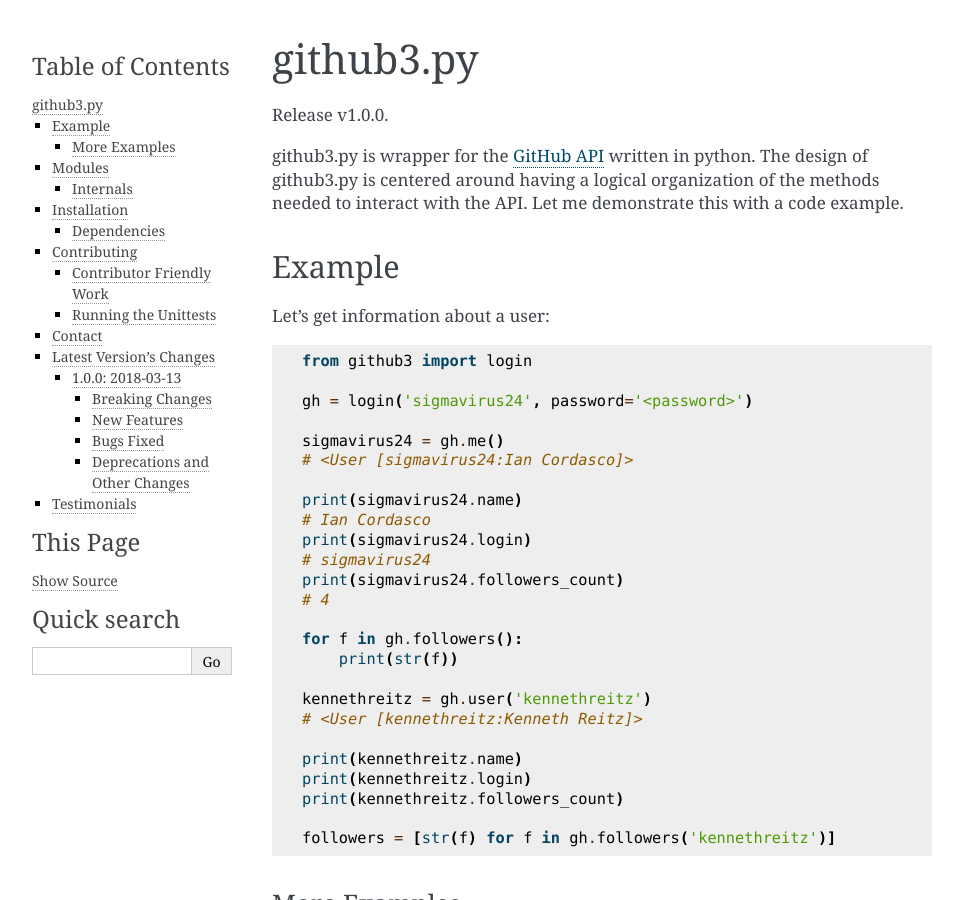
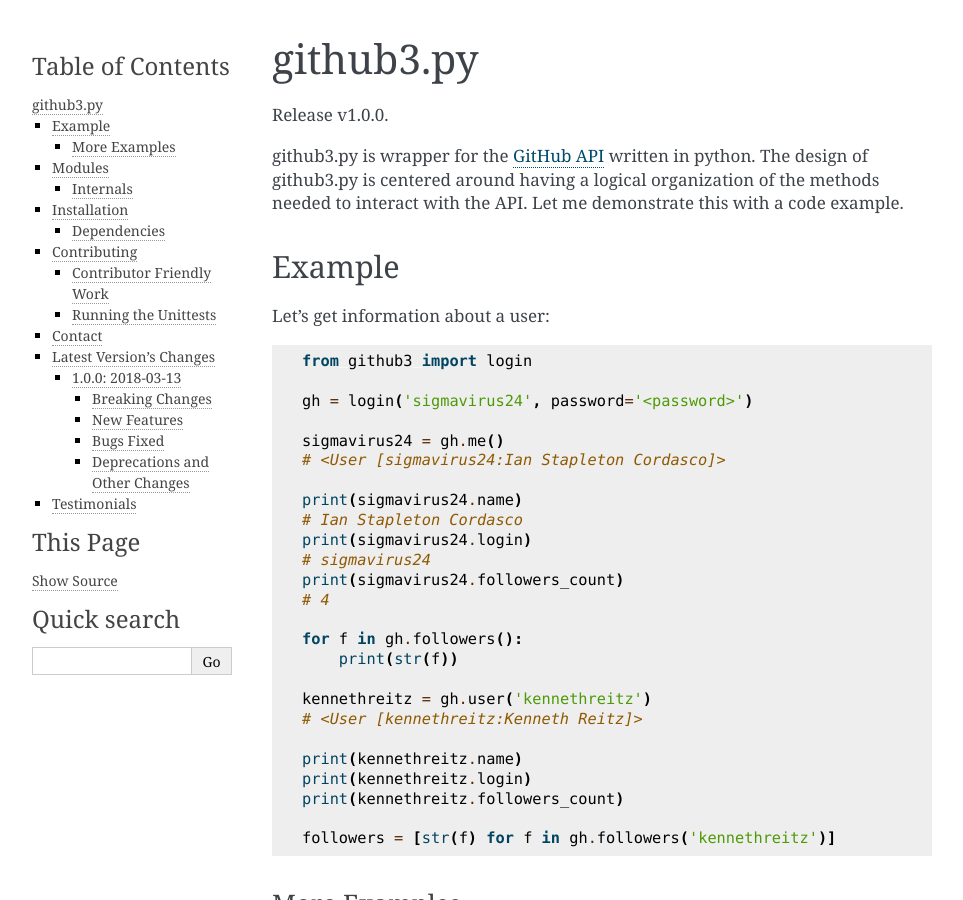
Before and after one commit to sigmavirus24/github3.py, a Sphinx documentation site: the page built from docs/index.rst, in a window 1280 px wide and 900 px high. Shown: the whole window, without its empty margins (148-1111 px from the left). Built offline with Sphinx 7.4.7, drawn with Linux system fonts in a browser that asks for light colours; comment, search, counter and statistics services are not loaded; some of the changed text lies outside the part shown.

Commit message:
URL and name cleanup

```diff
--- a/AUTHORS.rst
+++ b/AUTHORS.rst
@@ -1,7 +1,7 @@
 Development Lead
 ----------------
 
-- Ian Cordasco <graffatcolmingov@gmail.com>
+- Ian Stapleton Cordasco <graffatcolmingov@gmail.com>
 
 - Matt Chung (@itsmemattchung)
 
--- a/docs/index.rst
+++ b/docs/index.rst
@@ -17,10 +17,10 @@ Let's get information about a user::
     gh = login('sigmavirus24', password='<password>')
 
     sigmavirus24 = gh.me()
-    # <User [sigmavirus24:Ian Cordasco]>
+    # <User [sigmavirus24:Ian Stapleton Cordasco]>
 
     print(sigmavirus24.name)
-    # Ian Cordasco
+    # Ian Stapleton Cordasco
     print(sigmavirus24.login)
     # sigmavirus24
     print(sigmavirus24.followers_count)
@@ -111,7 +111,7 @@ Dependencies
 ~~~~~~~~~~~~
 
 - requests_ by Kenneth Reitz
-- uritemplate_ by Ian Cordasco
+- uritemplate_ by Ian Stapleton Cordasco
 
 .. _requests: https://github.com/kennethreitz/requests
 .. _uritemplate: https://github.com/sigmavirus24/uritemplate
```
Also changed, not shown: HISTORY.rst (+12 -6 lines), README.rst (+4 -4 lines).
